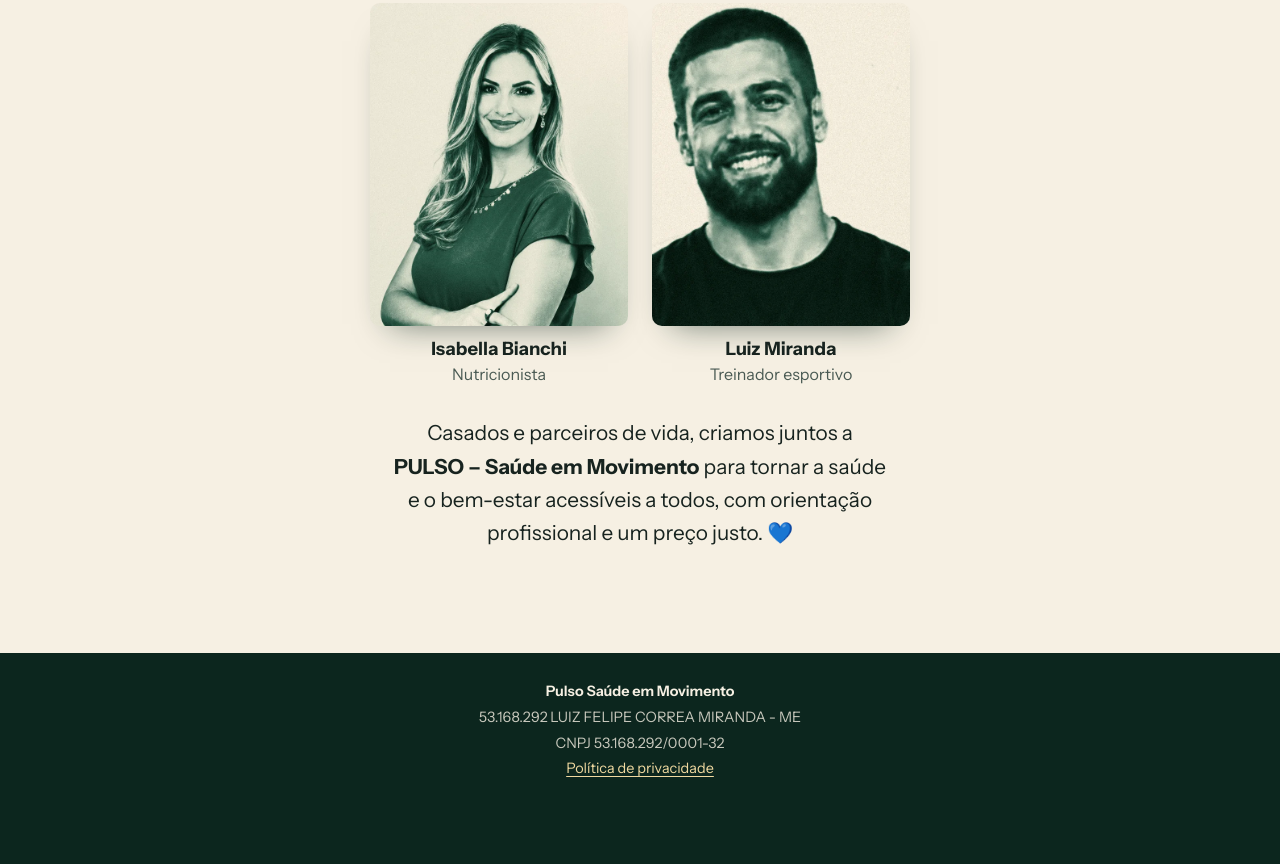
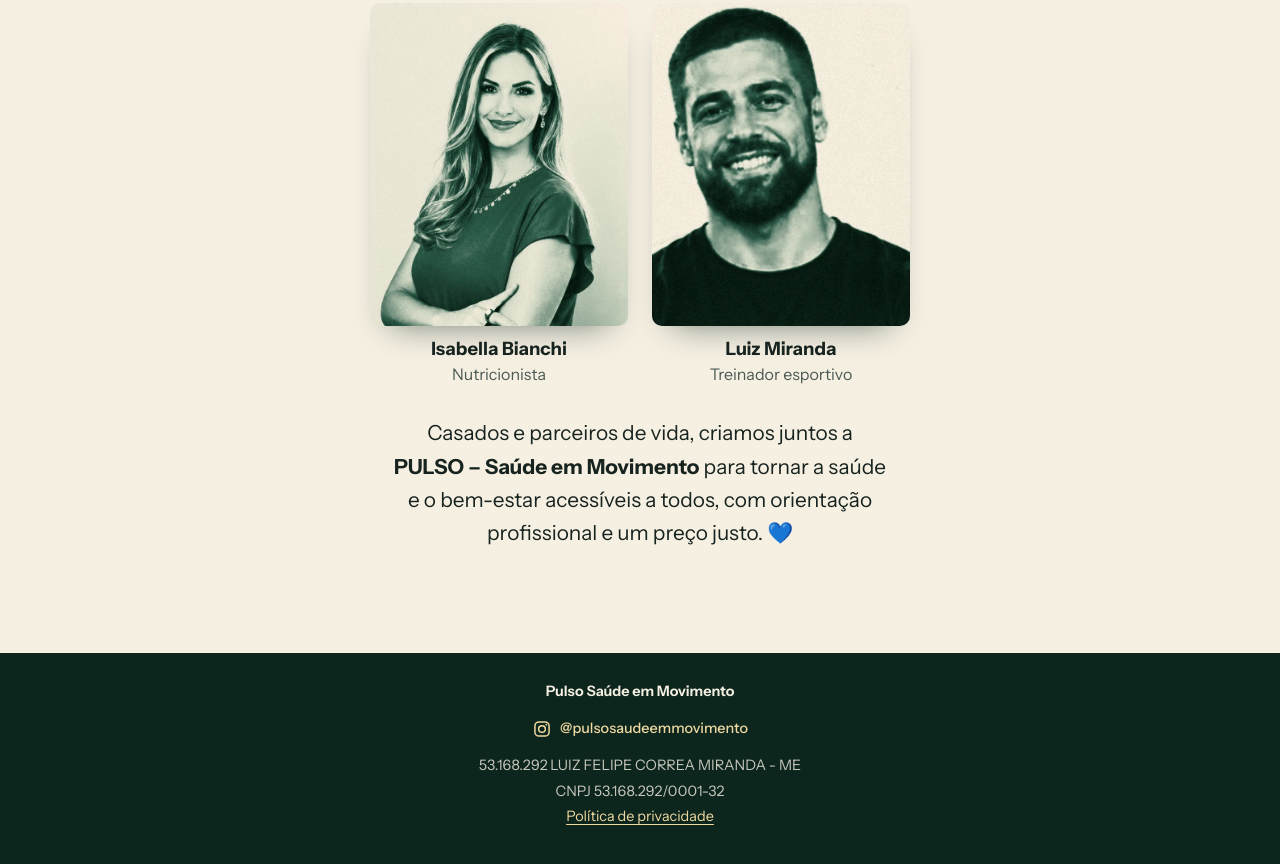
Before and after one commit to luizlfcm/Pv-150-receitas, a plain HTML site: page index.html in a window 1280 px wide. Shown: the part 969-1833 px from the top of the page. Before the commit the page ends 1785 px from the top, so only its background shows below. Drawn offline with Linux system fonts and the light colour scheme.

Commit message:
PV: Instagram no rodapé
Co-Authored-By: Claude Sonnet 5.5 <noreply@anthropic.com>
Claude-Session: https://claude.ai/code/session_01JwynWDNDQJ62iwvgbymddc

```diff
--- a/index.html
+++ b/index.html
@@ -87,6 +87,9 @@ fbq('track', 'ViewContent', { content_name: '150 Almoços Fitness', content_cate
 
 <footer class="rodape">
   <p><strong>Pulso Saúde em Movimento</strong></p>
+  <p><a class="rodape__ig" href="https://www.instagram.com/pulsosaudeemmovimento/" target="_blank" rel="noopener">
+    <svg viewBox="0 0 24 24" width="20" height="20" aria-hidden="true" fill="none" stroke="currentColor" stroke-width="1.8"><rect x="3.5" y="3.5" width="17" height="17" rx="5"/><circle cx="12" cy="12" r="4"/><circle cx="17.2" cy="6.8" r="1" fill="currentColor" stroke="none"/></svg>
+    <span>@pulsosaudeemmovimento</span></a></p>
   <p>53.168.292 LUIZ FELIPE CORREA MIRANDA - ME</p>
   <p>CNPJ 53.168.292/0001-32</p>
   <p><a href="/privacidade">Política de privacidade</a></p>
--- a/styles.css
+++ b/styles.css
@@ -89,6 +89,9 @@ h2 { margin: 0 0 28px; font-weight: 700; font-size: clamp(2.1rem, 9vw, 3rem); li
 .rodape p { margin: 0 0 4px; }
 .rodape strong { color: var(--creme); font-weight: 650; }
 .rodape a { color: var(--ouro-claro); text-underline-offset: 3px; }
+.rodape__ig { display: inline-flex; align-items: center; gap: 8px; min-height: 44px; text-decoration: none; color: var(--creme); font-weight: 500; }
+.rodape__ig:hover span, .rodape__ig:focus-visible span { text-decoration: underline; text-underline-offset: 3px; }
+.rodape__ig svg { color: var(--ouro-claro); flex: none; }
 
 /* ---------- telas maiores ---------- */
 @media (min-width: 900px) {
```
